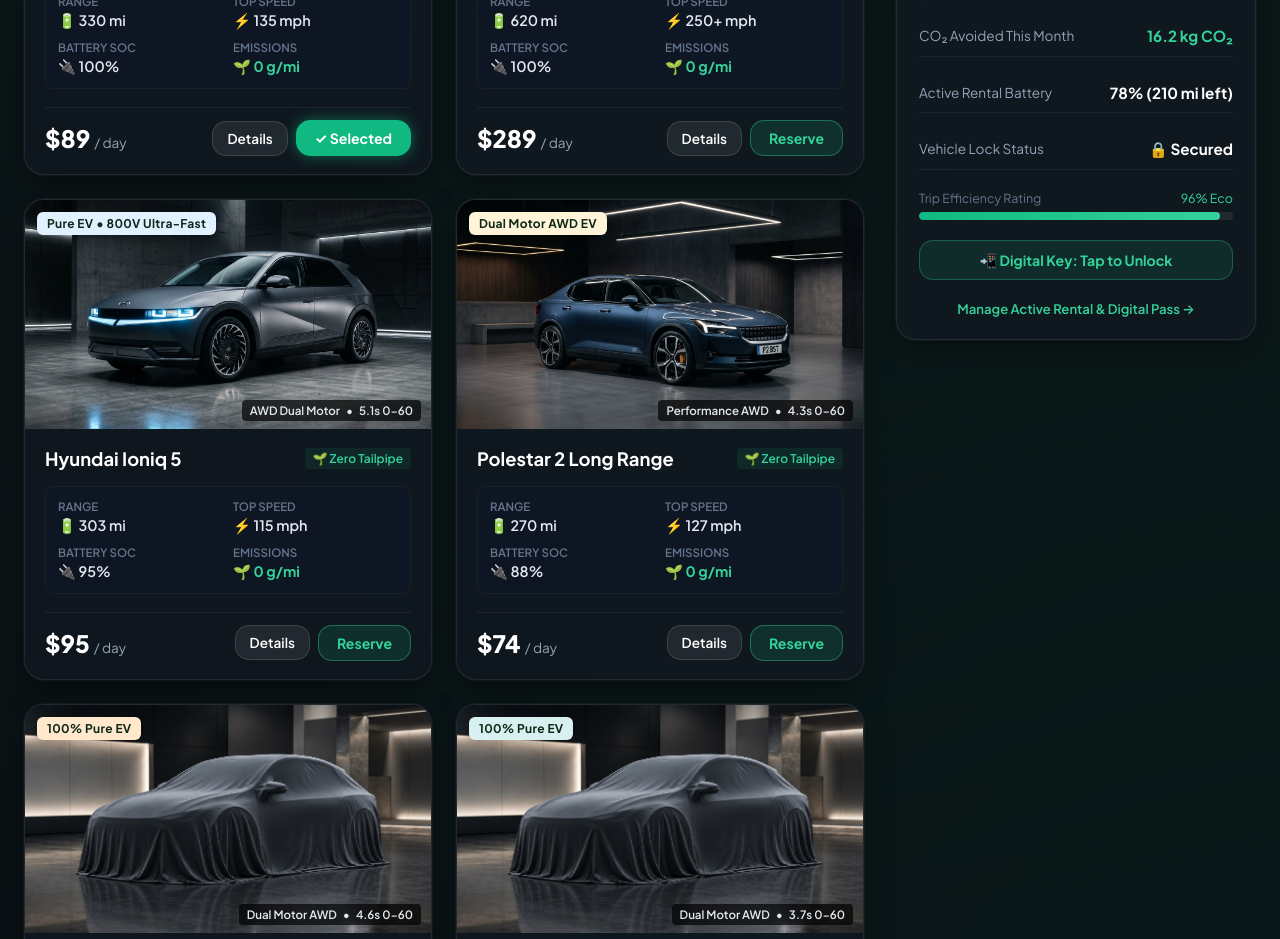
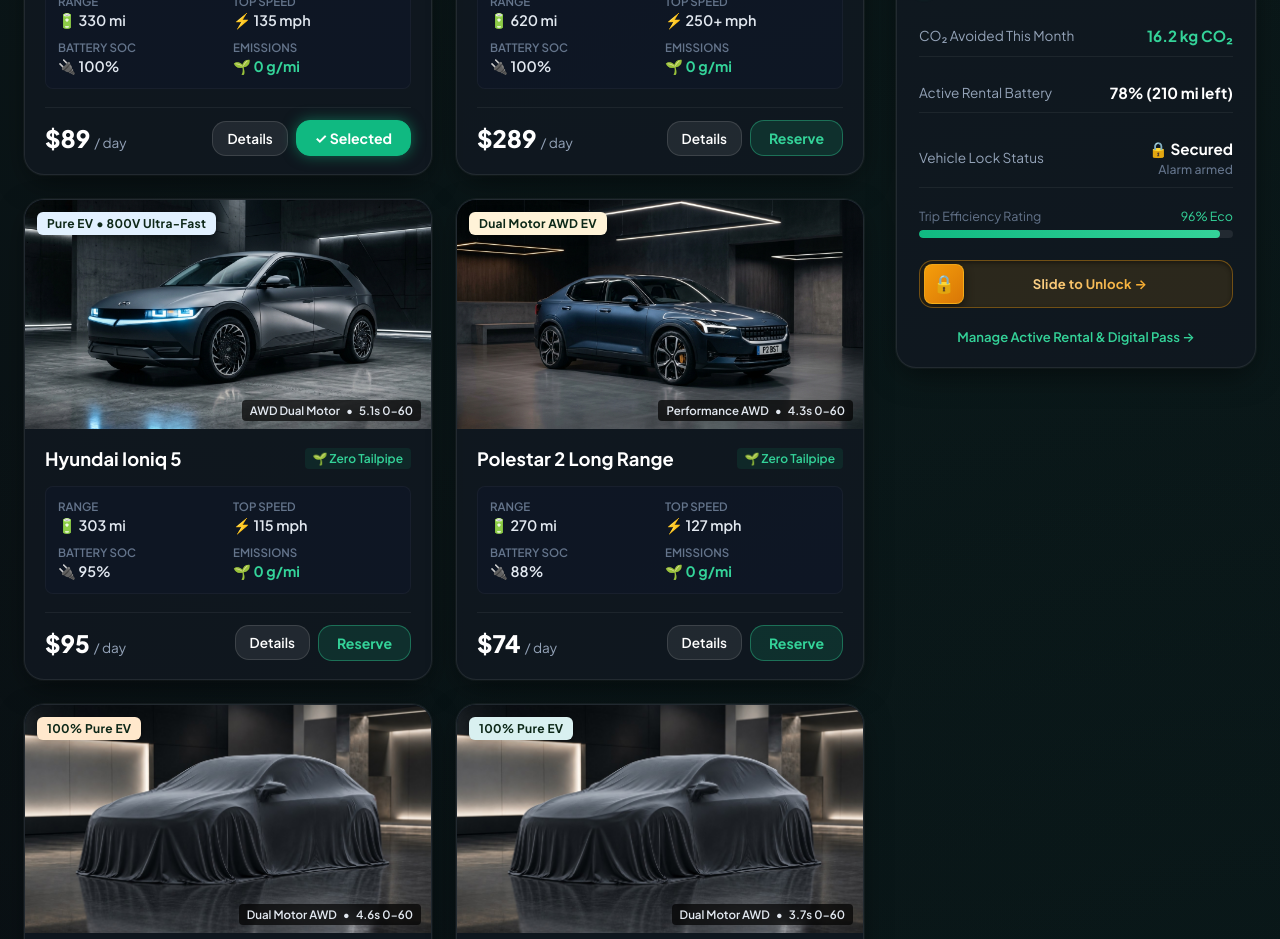
Before and after one commit to slowmotionsoundz/ecodrive-car-rental, a React (Vite) app: page / in a window 1280 px wide. Shown: the part 1000-1939 px from the top of the page. Built offline with nearby package versions, Linux system fonts and the light colour scheme.

Commit message:
Add amber brass slide-to-unlock slider with dual crystal toast audio feedback and clean lock status subtext

```diff
--- a/src/App.css
+++ b/src/App.css
@@ -945,6 +945,21 @@
   color: #ffffff;
 }
 
+.telemetry-lock-status-val {
+  display: flex;
+  flex-direction: column;
+  align-items: flex-end;
+  text-align: right;
+  gap: 2px;
+}
+
+.telemetry-lock-subtext {
+  font-size: 0.76rem;
+  font-weight: 500;
+  color: var(--text-dim);
+  letter-spacing: 0.01em;
+}
+
 .text-emerald {
   color: #34d399 !important;
 }
@@ -999,6 +1014,114 @@
   background: rgba(239, 68, 68, 0.15) !important;
   color: #f87171 !important;
   border-color: rgba(239, 68, 68, 0.4) !important;
+}
+
+/* Slide-to-Unlock / Lock Slider Component */
+.telemetry-slider-container {
+  margin-top: 6px;
+  width: 100%;
+}
+
+.telemetry-slider-track {
+  position: relative;
+  width: 100%;
+  height: 48px;
+  border-radius: var(--radius-md);
+  overflow: hidden;
+  user-select: none;
+  touch-action: none;
+  display: flex;
+  align-items: center;
+  cursor: pointer;
+  transition: background-color 0.3s ease, border-color 0.3s ease, box-shadow 0.3s ease;
+}
+
+.track-locked-amber {
+  background: rgba(245, 158, 11, 0.12);
+  border: 1px solid rgba(245, 158, 11, 0.35);
+  box-shadow: inset 0 2px 4px rgba(0, 0, 0, 0.4);
+}
+
+.track-locked-amber:hover {
+  border-color: rgba(245, 158, 11, 0.55);
+}
+
+.track-unlocked-green {
+  background: rgba(16, 185, 129, 0.12);
+  border: 1px solid rgba(16, 185, 129, 0.35);
+  box-shadow: inset 0 2px 4px rgba(0, 0, 0, 0.4);
+}
+
+.track-unlocked-green:hover {
+  border-color: rgba(16, 185, 129, 0.55);
+}
+
+.telemetry-slider-knob {
+  position: absolute;
+  left: 4px;
+  width: 40px;
+  height: 40px;
+  border-radius: 8px;
+  display: flex;
+  align-items: center;
+  justify-content: center;
+  cursor: grab;
+  z-index: 10;
+  box-shadow: 0 4px 10px rgba(0, 0, 0, 0.5);
+  touch-action: none;
+}
+
+.telemetry-slider-knob:active {
+  cursor: grabbing;
+}
+
+.knob-locked-amber {
+  background: linear-gradient(135deg, #f59e0b, #d97706);
+  border: 1px solid rgba(251, 191, 36, 0.6);
+}
+
+.knob-unlocked-green {
+  background: linear-gradient(135deg, #10b981, #059669);
+  border: 1px solid rgba(52, 211, 153, 0.6);
+}
+
+.knob-icon {
+  font-size: 1.1rem;
+  line-height: 1;
+  pointer-events: none;
+}
+
+.telemetry-slider-label {
+  width: 100%;
+  text-align: center;
+  font-size: 0.82rem;
+  font-weight: 700;
+  letter-spacing: 0.02em;
+  pointer-events: none;
+  padding-left: 28px;
+}
+
+.shimmer-amber {
+  color: #fcd34d;
+  background: linear-gradient(90deg, #f59e0b 0%, #ffffff 50%, #f59e0b 100%);
+  background-size: 200% 100%;
+  -webkit-background-clip: text;
+  -webkit-text-fill-color: transparent;
+  animation: telemetryShimmer 2.5s infinite;
+}
+
+.shimmer-green {
+  color: #6ee7b7;
+  background: linear-gradient(90deg, #10b981 0%, #ffffff 50%, #10b981 100%);
+  background-size: 200% 100%;
+  -webkit-background-clip: text;
+  -webkit-text-fill-color: transparent;
+  animation: telemetryShimmer 2.5s infinite;
+}
+
+@keyframes telemetryShimmer {
+  0% { background-position: -200% 0; }
+  100% { background-position: 200% 0; }
 }
 
 /* 4. Footer */
--- a/src/pages/HomePage.jsx
+++ b/src/pages/HomePage.jsx
@@ -1,6 +1,46 @@
-import React, { useState } from 'react';
+import React, { useState, useRef, useEffect } from 'react';
 import { useNavigate, Link } from 'react-router-dom';
 import { fleetData } from '../data/fleetData';
+
+// Web Audio API: Option C Dual Glass Clink (Two gentle crystal "wine toast" pings)
+function playDualGlassToast() {
+  try {
+    const AudioCtx = window.AudioContext || window.webkitAudioContext;
+    if (!AudioCtx) return;
+    const ctx = new AudioCtx();
+    const now = ctx.currentTime;
+
+    [0, 0.07].forEach((delay, idx) => {
+      // Primary crystal resonance
+      const osc = ctx.createOscillator();
+      const gain = ctx.createGain();
+      osc.type = 'sine';
+      const freq = idx === 0 ? 2400 : 3100;
+      osc.frequency.setValueAtTime(freq, now + delay);
+      gain.gain.setValueAtTime(0.08, now + delay);
+      gain.gain.exponentialRampToValueAtTime(0.0001, now + delay + 0.15);
+      osc.connect(gain);
+      gain.connect(ctx.destination);
+      osc.start(now + delay);
+      osc.stop(now + delay + 0.15);
+
+      // Micro transient impact tink
+      const ping = ctx.createOscillator();
+      const pingGain = ctx.createGain();
+      ping.type = 'triangle';
+      ping.frequency.setValueAtTime(4200, now + delay);
+      ping.frequency.exponentialRampToValueAtTime(1600, now + delay + 0.015);
+      pingGain.gain.setValueAtTime(0.07, now + delay);
+      pingGain.gain.exponentialRampToValueAtTime(0.0001, now + delay + 0.02);
+      ping.connect(pingGain);
+      pingGain.connect(ctx.destination);
+      ping.start(now + delay);
+      ping.stop(now + delay + 0.02);
+    });
+  } catch (err) {
+    // Graceful fallback if audio is restricted by browser policy
+  }
+}
 
 export default function HomePage({
   selectedHub,
@@ -20,6 +60,45 @@
     'Welcome to EcoDrive! You can ask me about range estimations, nearest Superchargers, or calculated CO₂ savings for your journey.'
   );
   const [isAiLoading, setIsAiLoading] = useState(false);
+
+  // Slider State & Handlers
+  const sliderTrackRef = useRef(null);
+  const [dragOffset, setDragOffset] = useState(0);
+  const [isDragging, setIsDragging] = useState(false);
+  const dragStartXRef = useRef(0);
+
+  const toggleLockWithAudio = (nextLocked) => {
+    playDualGlassToast();
+    setIsLocked(nextLocked !== undefined ? nextLocked : !isLocked);
+    setDragOffset(0);
+  };
+
+  const handlePointerDown = (e) => {
+    setIsDragging(true);
+    dragStartXRef.current = e.clientX;
+    e.currentTarget.setPointerCapture(e.pointerId);
+  };
+
+  const handlePointerMove = (e) => {
+    if (!isDragging || !sliderTrackRef.current) return;
+    const trackWidth = sliderTrackRef.current.clientWidth;
+    const maxDrag = Math.max(0, trackWidth - 48 - 8); // knob width (48px) + padding
+    let delta = e.clientX - dragStartXRef.current;
+    if (delta < 0) delta = 0;
+    if (delta > maxDrag) delta = maxDrag;
+    setDragOffset(delta);
+
+    if (delta >= maxDrag * 0.78) {
+      setIsDragging(false);
+      toggleLockWithAudio(!isLocked);
+    }
+  };
+
+  const handlePointerUp = () => {
+    if (!isDragging) return;
+    setIsDragging(false);
+    setDragOffset(0);
+  };
 
   const handleAiSubmit = (e) => {
     if (e) e.preventDefault();
@@ -356,9 +435,14 @@
 
             <div className="telemetry-metric-item">
               <span className="metric-label">Vehicle Lock Status</span>
-              <strong className="metric-val">
-                {isLocked ? '🔒 Secured' : '🔓 Unlocked (Ready to Drive)'}
-              </strong>
+              <div className="telemetry-lock-status-val">
+                <strong className="metric-val">
+                  {isLocked ? '🔒 Secured' : '🔓 Unlocked'}
+                </strong>
+                <span className={`telemetry-lock-subtext ${!isLocked ? 'text-emerald' : ''}`}>
+                  {isLocked ? 'Alarm armed' : 'Ready to drive'}
+                </span>
+              </div>
             </div>
 
             <div className="telemetry-progress-block">
@@ -371,12 +455,32 @@
               </div>
             </div>
 
-            <button
-              className={`telemetry-action-button ${!isLocked ? 'btn-unlocked-state' : ''}`}
-              onClick={() => setIsLocked(!isLocked)}
-            >
-              {isLocked ? '📲 Digital Key: Tap to Unlock' : '🔒 Digital Key: Tap to Lock'}
-            </button>
+            {/* Slide-to-Unlock / Lock slider with Amber/Gold styling & tactile audio */}
+            <div className="telemetry-slider-container">
+              <div
+                ref={sliderTrackRef}
+                className={`telemetry-slider-track ${isLocked ? 'track-locked-amber' : 'track-unlocked-green'}`}
+                onClick={() => toggleLockWithAudio(!isLocked)}
+              >
+                <div
+                  className={`telemetry-slider-knob ${isLocked ? 'knob-locked-amber' : 'knob-unlocked-green'}`}
+                  style={{
+                    transform: `translateX(${dragOffset}px)`,
+                    transition: isDragging ? 'none' : 'transform 0.25s cubic-bezier(0.4, 0, 0.2, 1)'
+                  }}
+                  onPointerDown={handlePointerDown}
+                  onPointerMove={handlePointerMove}
+                  onPointerUp={handlePointerUp}
+                  onPointerCancel={handlePointerUp}
+                  title="Drag or click to toggle lock"
+                >
+                  <span className="knob-icon">{isLocked ? '🔒' : '🔓'}</span>
+                </div>
+                <div className={`telemetry-slider-label ${isLocked ? 'shimmer-amber' : 'shimmer-green'}`}>
+                  {isLocked ? 'Slide to Unlock →' : 'Slide to Lock 🔒'}
+                </div>
+              </div>
+            </div>
 
             <Link to="/account" className="telemetry-link-sub">
               Manage Active Rental & Digital Pass →
```
